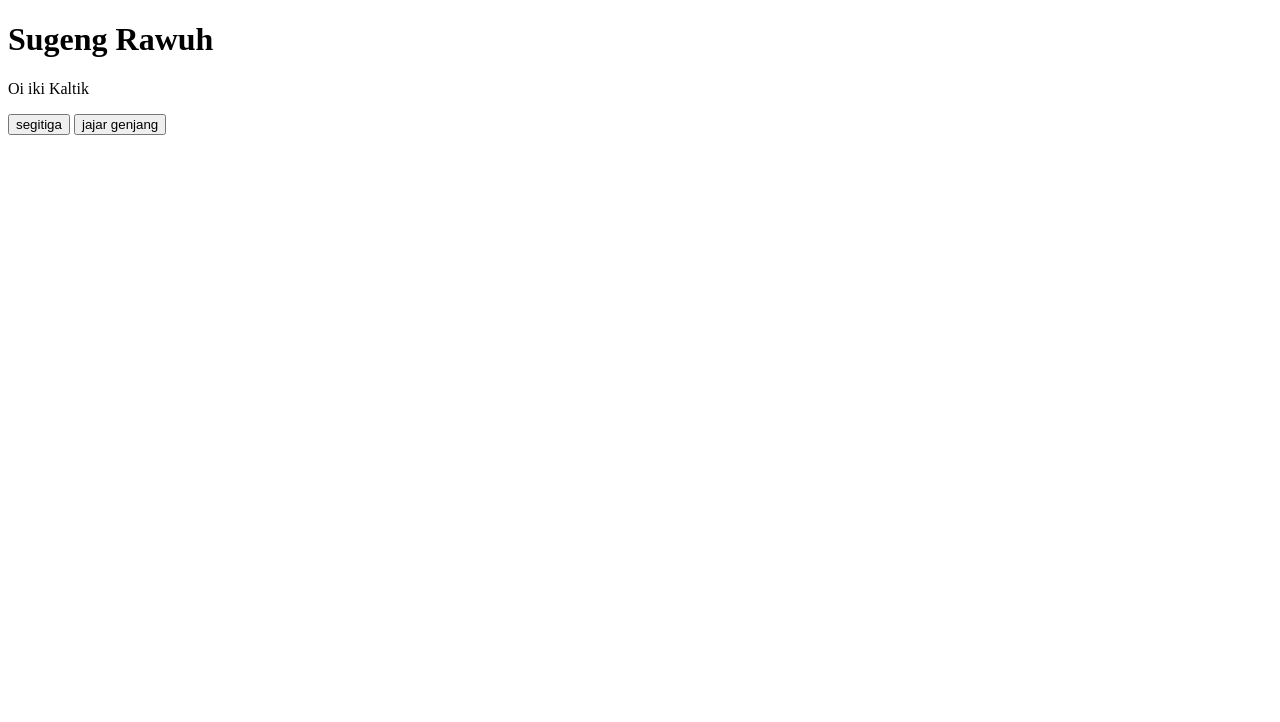
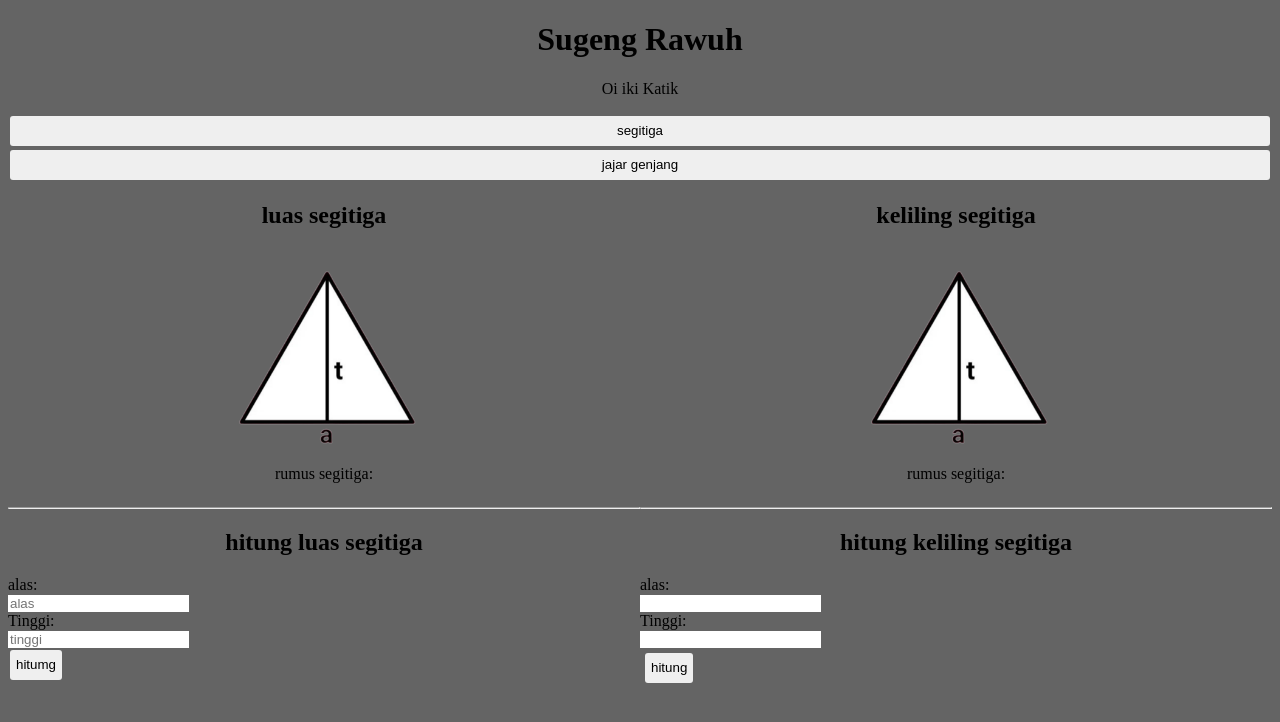
Before and after one commit to revou-fundamental-course/02-sept-24-reihanfajar22, a plain HTML site: page index.html in a window 1280 px wide. Drawn offline with Linux system fonts and the light colour scheme.

Commit message:
config 3

```diff
--- a/css/style.css
+++ b/css/style.css
@@ -1,3 +1,60 @@
-.main.header {
+html {
+  background-color: rgb(100, 100, 100);
+}
+
+.main-header {
   text-align: center;
 }
+
+.tombol {
+  display: flex;
+  flex-direction: column;
+}
+
+button {
+  height: 30px;
+  border-radius: 3px;
+  border: 0;
+  margin: 2px;
+}
+
+.header-segitiga {
+  text-align: center;
+}
+
+input {
+  border: 0cap;
+}
+
+img {
+  width: 200px;
+  height: 200px;
+}
+
+article {
+  display: flex;
+  flex-direction: column;
+  align-items: center;
+}
+
+.header-luas {
+  text-align: center;
+}
+
+.input {
+  width: 50%;
+  margin: 1px;
+}
+
+aside {
+  width: 50%;
+}
+
+.luas {
+  display: flex;
+}
+
+.hitung-btn {
+  align-items: center;
+  margin: 5px;
+}
--- a/index.html
+++ b/index.html
@@ -6,19 +6,87 @@
     <title>Document</title>
     <link rel="stylesheet" href="css\style.css" />
   </head>
+
   <body>
     <!-- ini header -->
-    <header class="main.header">
+    <header class="main-header">
       <h1>Sugeng Rawuh</h1>
-      <p>Oi iki Kaltik</p>
+      <p>Oi iki Katik</p>
     </header>
     <!-- ini main -->
     <main>
-      <section>
+      <section class="tombol">
         <button>segitiga</button>
         <button>jajar genjang</button>
       </section>
-      <section></section>
+
+      <div class="luas">
+        <aside class="luas-segitiga">
+          <header>
+            <h1 class="header-segitiga">luas segitiga</h1>
+          </header>
+
+          <article>
+            <img src="aset/luas1.png" alt="" />
+            <p>rumus segitiga:</p>
+          </article>
+
+          <hr />
+
+          <form>
+            <header class="header-luas"><h2>hitung luas segitiga</h2></header>
+            <div>
+              <label for="alas">alas:</label><br />
+              <input type="number" id="alas" name="alas" placeholder="alas" />
+            </div>
+
+            <div>
+              <label for="tinggi">Tinggi:</label><br />
+              <input
+                type="number"
+                id="tinggi"
+                name="tinggi"
+                placeholder="tinggi"
+              />
+            </div>
+
+            <button onclick="hitung">hitumg</button>
+          </form>
+        </aside>
+
+        <aside class="luas-segitiga">
+          <header>
+            <h1 class="header-segitiga">keliling segitiga</h1>
+          </header>
+
+          <article>
+            <img src="aset/luas1.png" alt="" />
+            <p>rumus segitiga:</p>
+          </article>
+
+          <hr />
+
+          <form>
+            <header class="header-luas">
+              <h2>hitung keliling segitiga</h2>
+            </header>
+            <div>
+              <label for="alas1">alas:</label><br />
+              <input type="number" id="alas1" name="alas1" />
+            </div>
+
+            <div>
+              <label for="tinggi1">Tinggi:</label><br />
+              <input type="number" id="tinggi1" name="tinggi1" />
+            </div>
+
+            <div>
+              <button class="hitung-btn" onclick="hitung()">hitung</button>
+            </div>
+          </form>
+        </aside>
+      </div>
     </main>
+    <script src="/js/script.js"></script>
   </body>
 </html>
--- a/js/script.js
+++ b/js/script.js
@@ -0,0 +1,4 @@
+function hitung() {
+  var alas = document.getElementById("alas");
+  console.log(alas);
+}
```
Also changed, not shown: aset/luas1.png (added).
